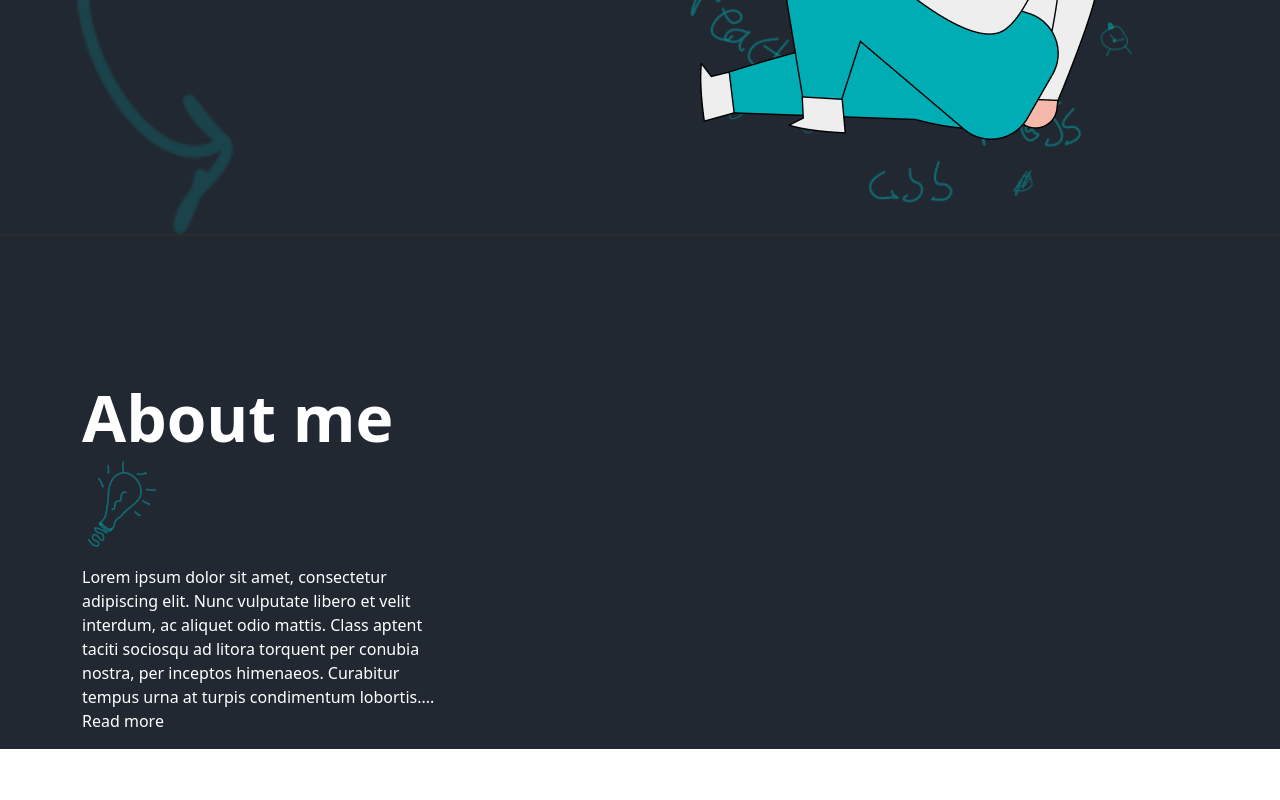
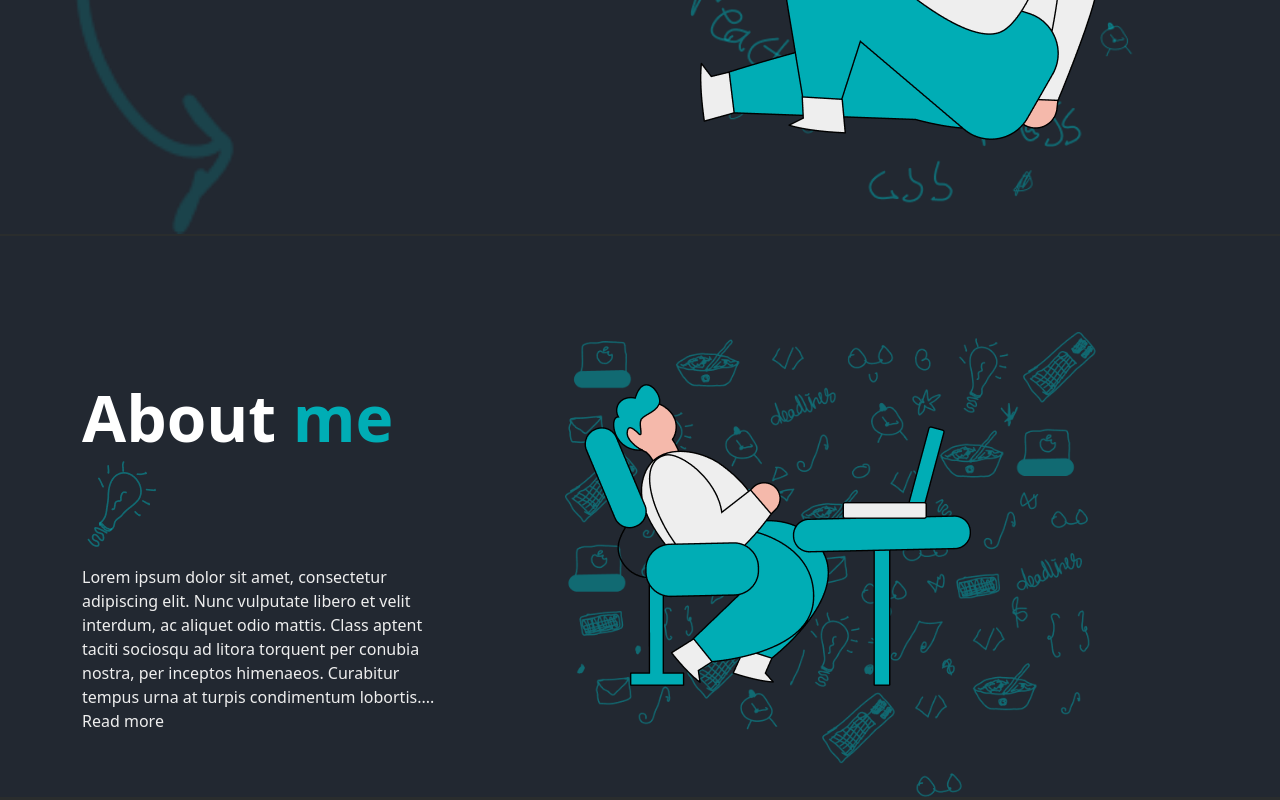
Before and after one commit to MalikAliyan-Alam/Creative-Ui-designer-Portfolio, a plain HTML site: page index.html in a window 1280 px wide. Shown: the part 489-1289 px from the top of the page. Before the commit the page ends 1238 px from the top, so only its background shows below. Drawn offline with nearby package versions, Linux system fonts and the light colour scheme.

Commit message:
something new

```diff
--- a/index.html
+++ b/index.html
@@ -63,11 +63,13 @@
     <section class="aboutSec pt-5">
         <div class="container">
             <div class="row pt-5">
-                <div class="col-md-4 pt-5">
+                <div class="col-md-4 py-5">
                     <h1>About <span>me <img src="./assests/lightbulb.png" alt=""></span></h1>
                     <p>Lorem ipsum dolor sit amet, consectetur adipiscing elit. Nunc vulputate libero et velit interdum, ac aliquet odio mattis. Class aptent taciti sociosqu ad litora torquent per conubia nostra, per inceptos himenaeos. Curabitur tempus urna at turpis condimentum lobortis.... Read more</p>
                 </div>
-                <div class="col-md-8"></div>
+                <div class="col-md-8 aboutImg ">
+                    <img src="./assests/Group 62.png" class=" ms-5 ps-5" alt="">
+                </div>
             </div>
         </div>
     </section>
--- a/style.css
+++ b/style.css
@@ -58,6 +58,7 @@
 
 .aboutSec{
     background-color: #222831;
+    border-bottom: 3px solid #2a2d2d;
 }
 
 .aboutSec h1{
@@ -66,8 +67,20 @@
     font-weight: bold;
 }
 
+.aboutSec span{
+    color: #00ADB5;
+}
+
 .aboutSec p{
-    color: white;
+    color: #eeeeee;
+}
+
+.aboutImg{
+    background-image: url('./assests/Union.png');
+    background-position: center;
+    background-repeat: no-repeat;
+    background-size: contain;
+
 }
 
 @media (min-width : 1460px){
```
Also changed, not shown: assests/Group 62.png (added), assests/Union.png (added).
